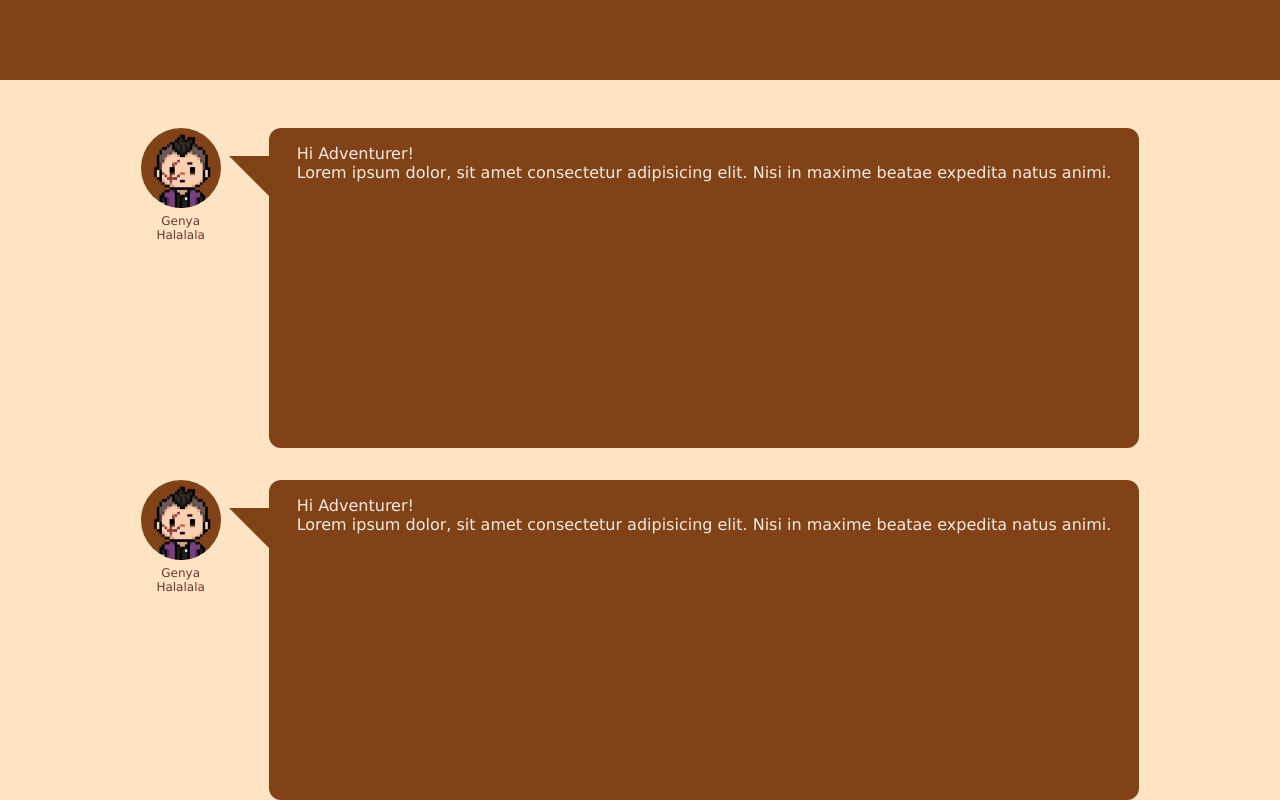
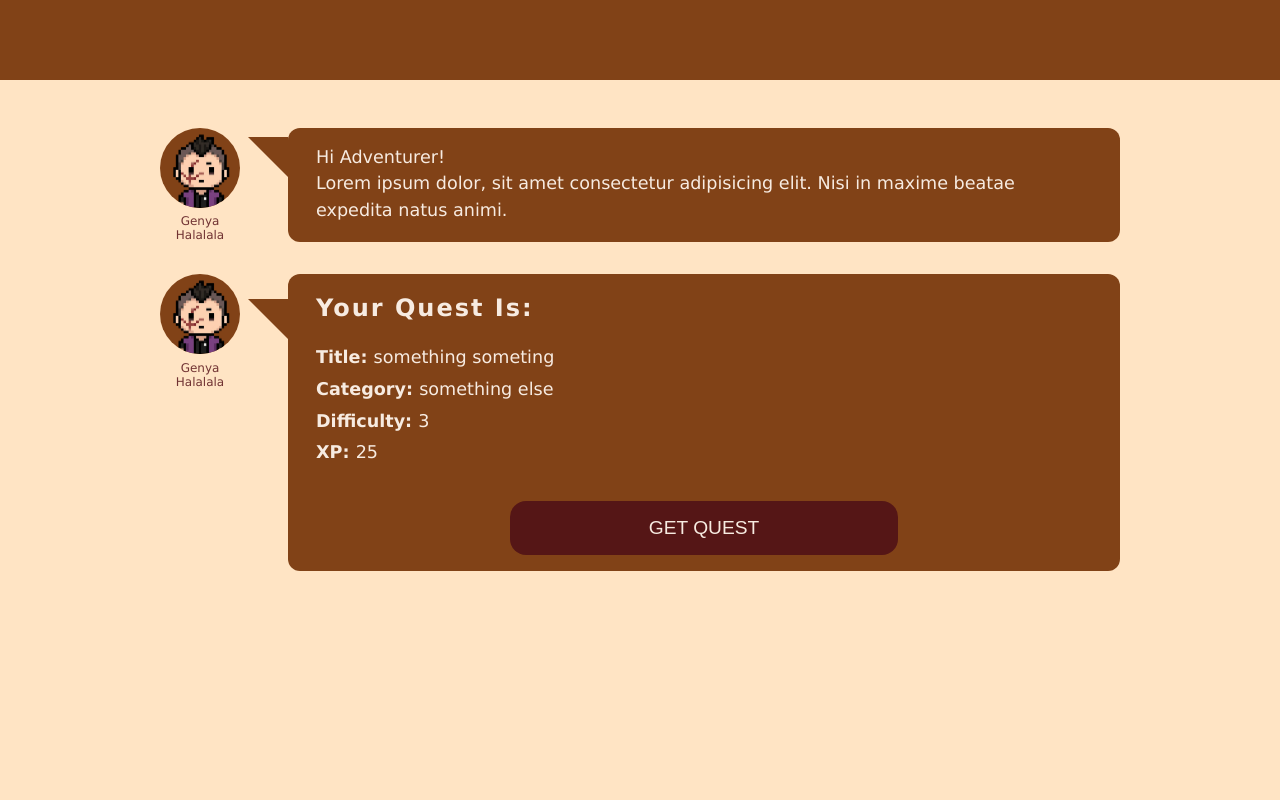
Before and after one commit to strawberryskeleton/reincarnated-adventurer, a website: page public/index.html in a window 1280 px wide. Drawn offline with Linux system fonts and the light colour scheme.

Commit message:
completed main diaog box ui for getting quest

```diff
--- a/public/index.html
+++ b/public/index.html
@@ -9,13 +9,11 @@
 </head>
 <body>
     <!-- HEADER -->
-    <header>
-
-    </header>
+    <header></header>
 
     <!-- MAIN -->
     <main>
-        <div class="text-dialog-box">
+        <div class="text-dialog-box intro-text">
 
             <div class="profile">
                 <div class="profile-img">
@@ -31,7 +29,7 @@
         </div>
 
 
-        <div class="text-dialog-box" id="quest-box">
+        <div class="text-dialog-box quest-text" id="quest-box">
 
             <div class="profile">
                 <div class="profile-img">
@@ -41,14 +39,27 @@
             </div>
 
             <div class="dialog">
-                <p>Hi Adventurer!</p>
-                <p>Lorem ipsum dolor, sit amet consectetur adipisicing elit. Nisi in maxime beatae expedita natus animi.</p>
+                <p class="dialog-title">Your Quest Is:</p>
+
+                <div class="quest-info">
+                    <p>Title:  <span id="qtitle">something someting</span></p>
+                    <p>Category:  <span id="qtitle">something else</span></p>
+                    <p>Difficulty:  <span id="qtitle">3</span></p>
+                    <p>XP:  <span id="qtitle">25</span></p>
+                </div>
+
+                <div class="gen-btn">
+                    <button id="generate-btn">Get Quest</button>
+                </div>
+
             </div>
         </div>
 
 
     </main>
 
+    <!-- FOOTER -->
+    <footer></footer>
 
 </body>
 </html>
--- a/public/main.js
+++ b/public/main.js
@@ -0,0 +1,4 @@
+
+const generateBtn = document.getElementById('generate-btn')
+
+console.log(generateBtn)
--- a/public/style.css
+++ b/public/style.css
@@ -41,8 +41,8 @@ main {
 
 .text-dialog-box {
     /* background-color: darkcyan; */
-    width: fit-content;
-    height: 20rem;
+    width: 60rem;
+    height: fit-content;
     display: flex;
     gap: 3rem;
     position: relative;
@@ -78,6 +78,9 @@ main {
     padding: 1rem 1.75rem;
     border-radius: 12px;
     color: var(--text-white);
+    font-size: 1.1rem;
+    flex: 1;
+    line-height: 1.5;
 }
 
 /* .text-dialog-box .dialog::before {
@@ -110,3 +113,53 @@ main {
 	margin-top: -20px;
 	margin-left: -40px;
 }
+
+.text-dialog-box.intro-text .dialog::before {
+    top: 25%;
+}
+
+/* .text-dialog-box#quest-box {
+    min-height: 12rem;
+    /* min-width: 60rem;
+} */
+
+#quest-box .dialog .dialog-title {
+    /* display: flex; */
+    /* flex-direction: column; */
+    /* justify-content: space-between; */
+    margin-bottom: 1rem;
+    font-size: 1.5rem;
+    font-weight: 700;
+    letter-spacing: 2px;
+}
+
+#quest-box .dialog .quest-info {
+    line-height: 1.8;
+    font-weight: 600;
+    /* letter-spacing: 1px; */
+}
+
+#quest-box .dialog .quest-info span {
+    font-weight: 400;
+}
+
+#quest-box .gen-btn {
+    width: 50%;
+    /* background-color: aquamarine; */
+    margin: 0 auto;
+    margin-top: 2rem;
+    text-align: center;
+}
+
+#quest-box .gen-btn button {
+    width: 100%;
+    height: 100%;
+    padding: 1rem;
+    font-size: 1.2rem;
+    text-transform: uppercase;
+    border: none;
+    outline: none;
+    background-color: var(--text-dark);
+    color: var(--text-white);
+    border-radius: 1rem;
+}
```
